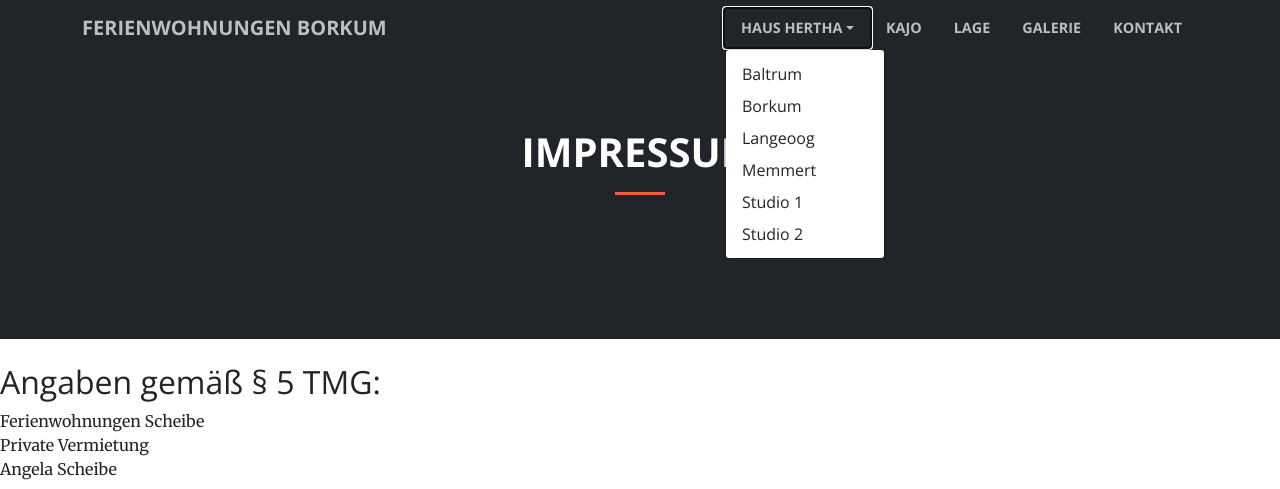
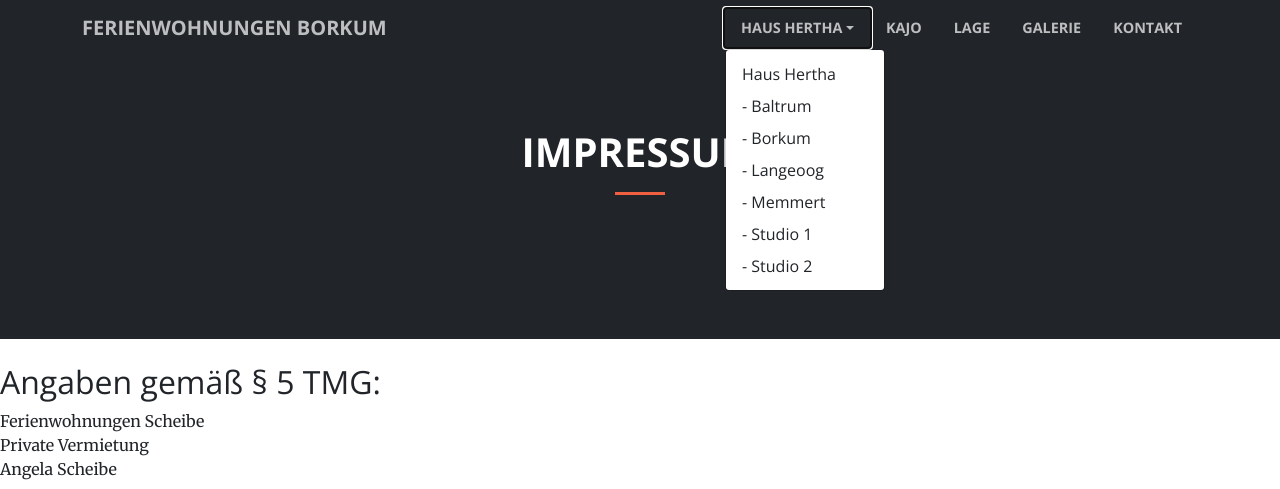
Before and after one commit to johannesscheibe/rental-website-borkum, a Flask app: page /impressum in a window 1280 px wide, after a click on "HAUS HERTHA". Shown: the top 489 px of the page. Run offline with Flask 2, Linux system fonts and the light colour scheme; some libraries are stand-ins or nearby versions.

Commit message:
Adds haus hertha main page

```diff
--- a/borkum/website/static/content/apartments.json
+++ b/borkum/website/static/content/apartments.json
@@ -1,4 +1,9 @@
 {
+    "haus-hertha": {
+        "name": "Haus Hertha",
+        "describtion": "Das Haus auf der Insel Borkum beinhaltet insgesamt 5 Ferienwohnungen. ",
+        "properties": ["Gemeinschaftsraum", "Fitnessraum", "Waschmaschine", "Allergiker geeignet", "Parkplatz am Haus", "Strandnähe"]
+    },
     "baltrum": {
         "name": "Baltrum",
         "describtion": "Die Ferienwohnung Baltrum befindet sich im 1. Stock im Ferienhaus Hertha auf Borkum. Es erwarten Sie auf ca. 53 m² eine komfortabel ausgestattete Ferienwohnung mit Schlafzimmer, Wohnzimmer, Küche und Duschbad. \nDas Schlafsofa im Wohnraum bietet einer dritten Person eine Übernachtungsmöglichkeit. Beide Räume verfügen über einen Ost- bzw. Westbalkon mit Blick in die Dünen.",
--- a/borkum/website/templates/base.html
+++ b/borkum/website/templates/base.html
@@ -35,12 +35,13 @@
                     <li class="nav-item dropdown">
                         <a class="dropdown-toggle nav-link" aria-expanded="false" data-bs-toggle="dropdown" href="#">Haus Hertha</a>
                         <div class="dropdown-menu">
-                            <a class="dropdown-item" href="/apartment/baltrum">Baltrum</a>
-                            <a class="dropdown-item" href="/apartment/borkum">Borkum</a>
-                            <a class="dropdown-item" href="/apartment/langeoog">Langeoog</a>
-                            <a class="dropdown-item" href="/apartment/memmert">Memmert</a>
-                            <a class="dropdown-item" href="/apartment/studio-1">Studio 1</a>
-                            <a class="dropdown-item" href="/apartment/studio-2">Studio 2</a>
+                            <a class="dropdown-item" href="/apartment/haus-hertha">Haus Hertha</a>
+                            <a class="dropdown-item" href="/apartment/baltrum"> - Baltrum</a>
+                            <a class="dropdown-item" href="/apartment/borkum"> - Borkum</a>
+                            <a class="dropdown-item" href="/apartment/langeoog"> - Langeoog</a>
+                            <a class="dropdown-item" href="/apartment/memmert"> - Memmert</a>
+                            <a class="dropdown-item" href="/apartment/studio-1"> - Studio 1</a>
+                            <a class="dropdown-item" href="/apartment/studio-2"> - Studio 2</a>
                         </div>
                     </li>
                     <li class="nav-item"><a class="nav-link" href="/apartment/kajo">Kajo</a></li>
```
Also changed, not shown: borkum/website/static/img/apartments/haus-hertha/02-hertha-gemeinschaftsraum.jpeg (deleted), borkum/website/static/img/apartments/haus-hertha/rooms/01-hertha-gemeinschaftsraum.jpeg (renamed from borkum/website/static/img/apartments/haus-hertha/01-hertha-gemeinschaftsraum.jpeg), 2 other files.
